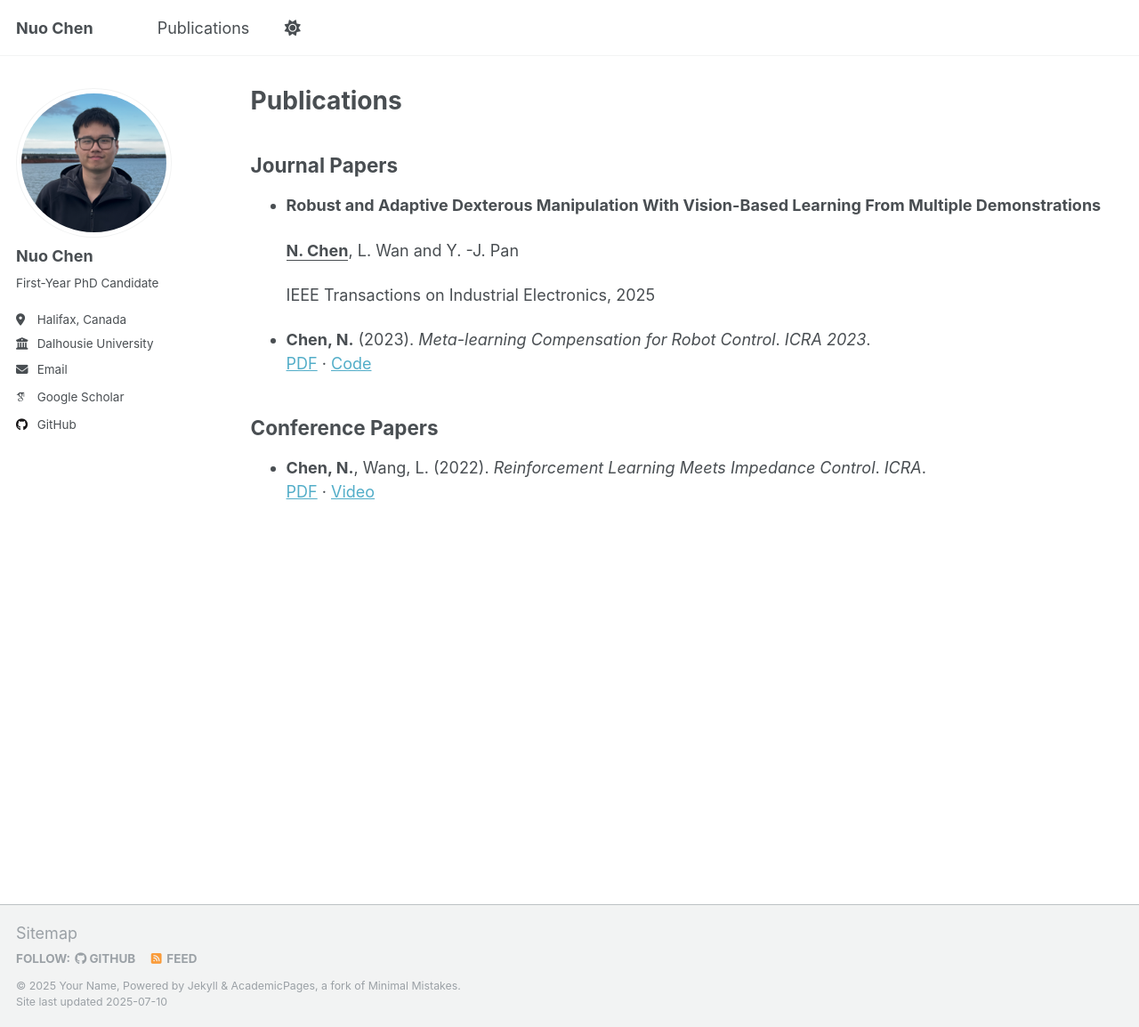
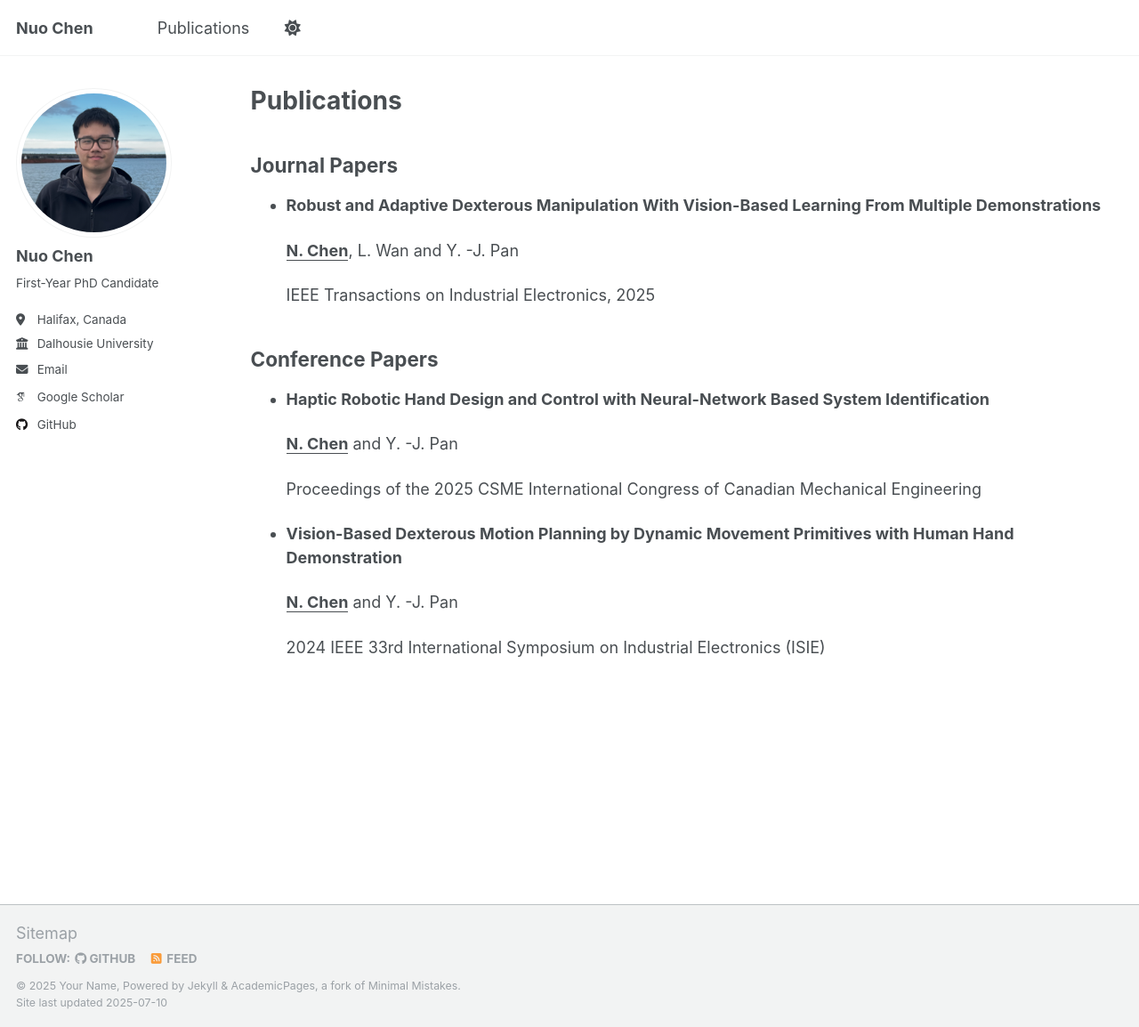
Before and after one commit to NuoChen1999/nuochen1999.github.io, a Jekyll site: the page built from _pages/publications.md, in a window 1280 px wide and 1154 px high. Shown: the whole window at 89% size. Built offline with Jekyll 4.4.1, drawn with Linux system fonts in a browser that asks for light colours; some web fonts are replaced; a script that is not in the unit is left out.

Commit message:
Update publications.md

```diff
--- a/_pages/publications.md
+++ b/_pages/publications.md
@@ -13,10 +13,17 @@ author_profile: true
 
   IEEE Transactions on Industrial Electronics, 2025
 
-- **Chen, N.** (2023). *Meta-learning Compensation for Robot Control*. _ICRA 2023_.
-  [PDF](https://arxiv.org/pdf/yyyy.yyyy) · [Code](https://github.com/yourname/code)
 
 ## Conference Papers
 
-- **Chen, N.**, Wang, L. (2022). *Reinforcement Learning Meets Impedance Control*. _ICRA_.
-  [PDF](#) · [Video](#)
+- **Haptic Robotic Hand Design and Control with Neural-Network Based System Identification**
+
+  **<ins>N. Chen</ins>** and Y. -J. Pan
+
+  Proceedings of the 2025 CSME International Congress of Canadian Mechanical Engineering
+
+- **Vision-Based Dexterous Motion Planning by Dynamic Movement Primitives with Human Hand Demonstration**
+
+  **<ins>N. Chen</ins>** and Y. -J. Pan
+
+  2024 IEEE 33rd International Symposium on Industrial Electronics (ISIE)
```
